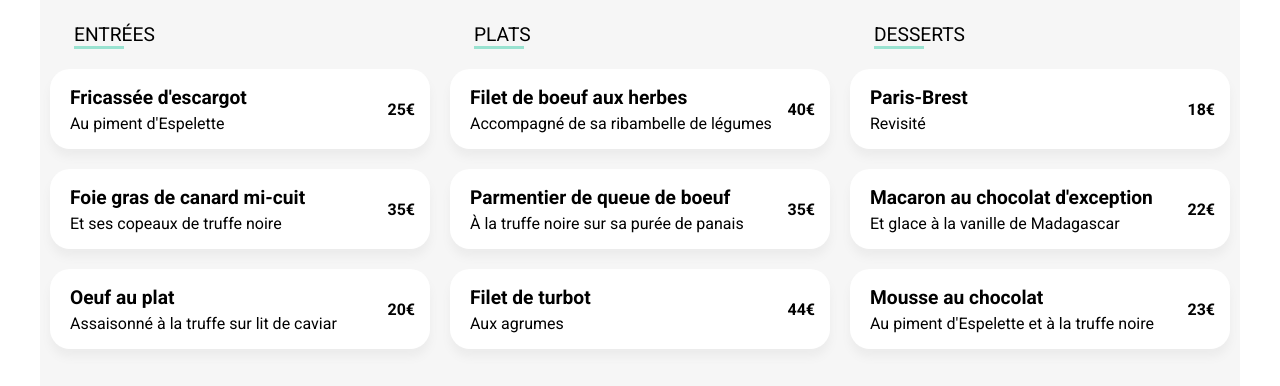
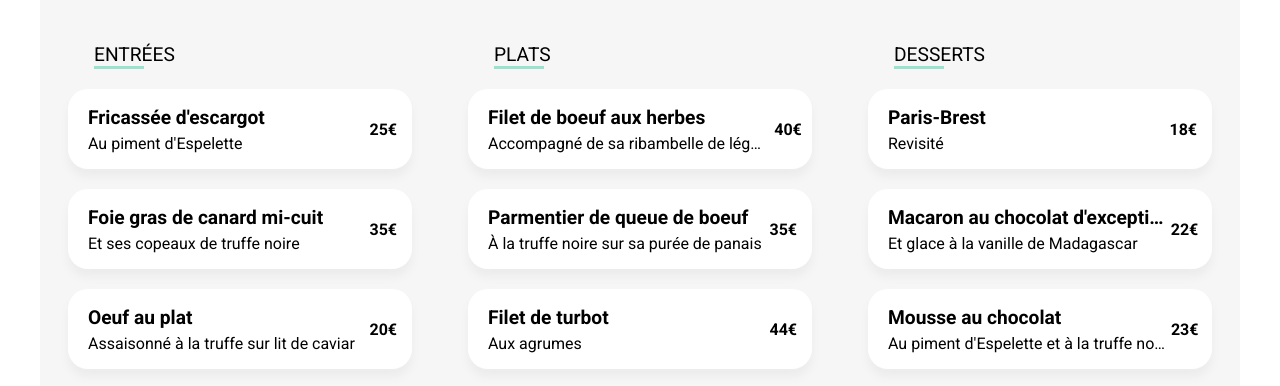
Before and after one commit to fred-fittywebdev/FredericGuerra_3_01112021.io, a website: page pages/menu-la-palette-du-gout.html in a window 1280 px wide. Shown: the part 400-786 px from the top of the page. Drawn offline with Linux system fonts and the light colour scheme; a web font is replaced by a local one.

Commit message:
correction d'un oubli dans le html

```diff
--- a/pages/menu-la-palette-du-gout.html
+++ b/pages/menu-la-palette-du-gout.html
@@ -42,7 +42,7 @@
 					></i>
 				</header>
 			</section>
-			<div class="menu__suggestion row justify-center">
+			<div class="menu__suggestion row gap-2 justify-center">
 				<section class="menu col-12-xs col-4-lg">
 					<h3 class="menu--title">ENTRÉES</h3>
 					<ul class="menu--list">
```
Also changed, not shown: pages/menu-le-delice-des-sens.html (+1 -1 lines).
